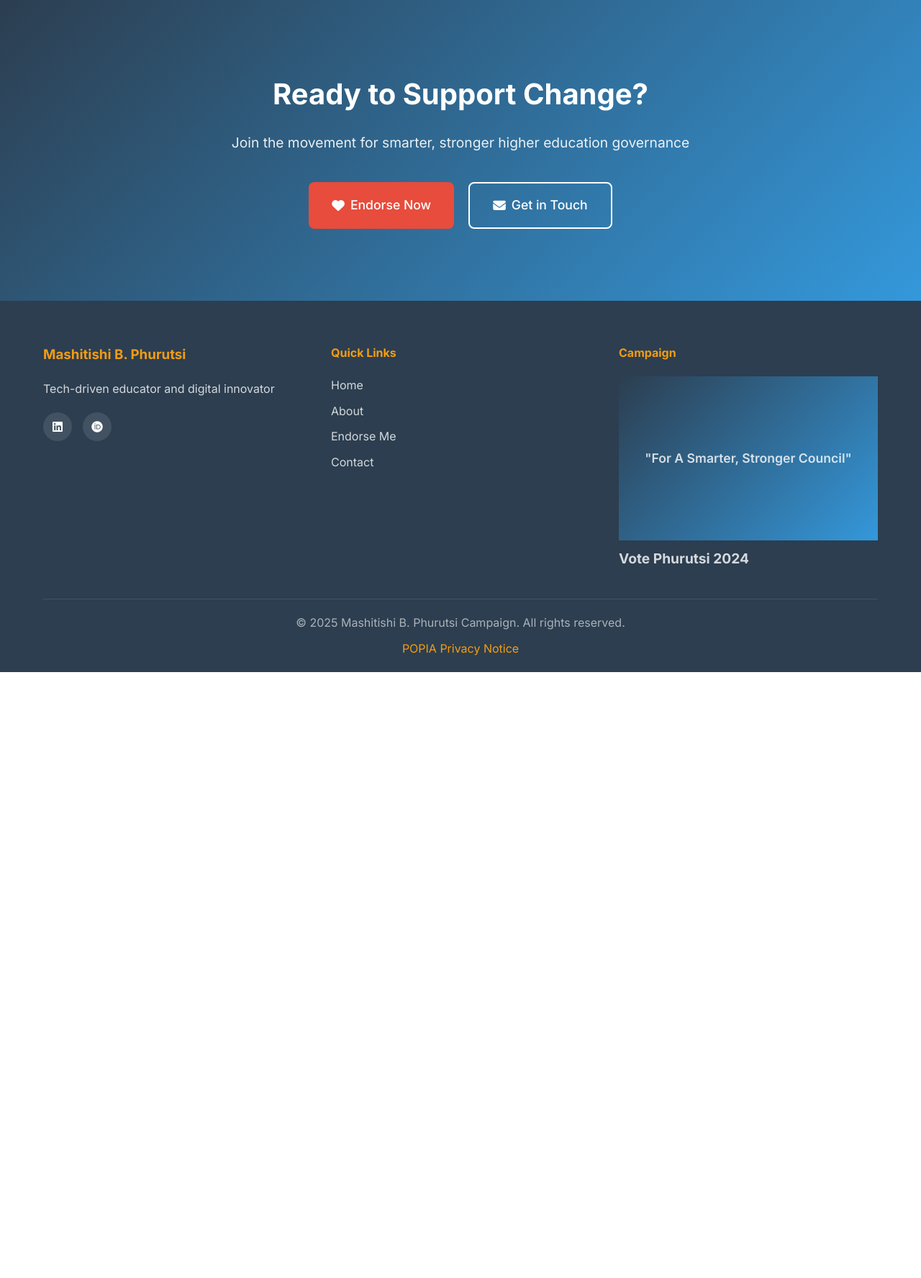
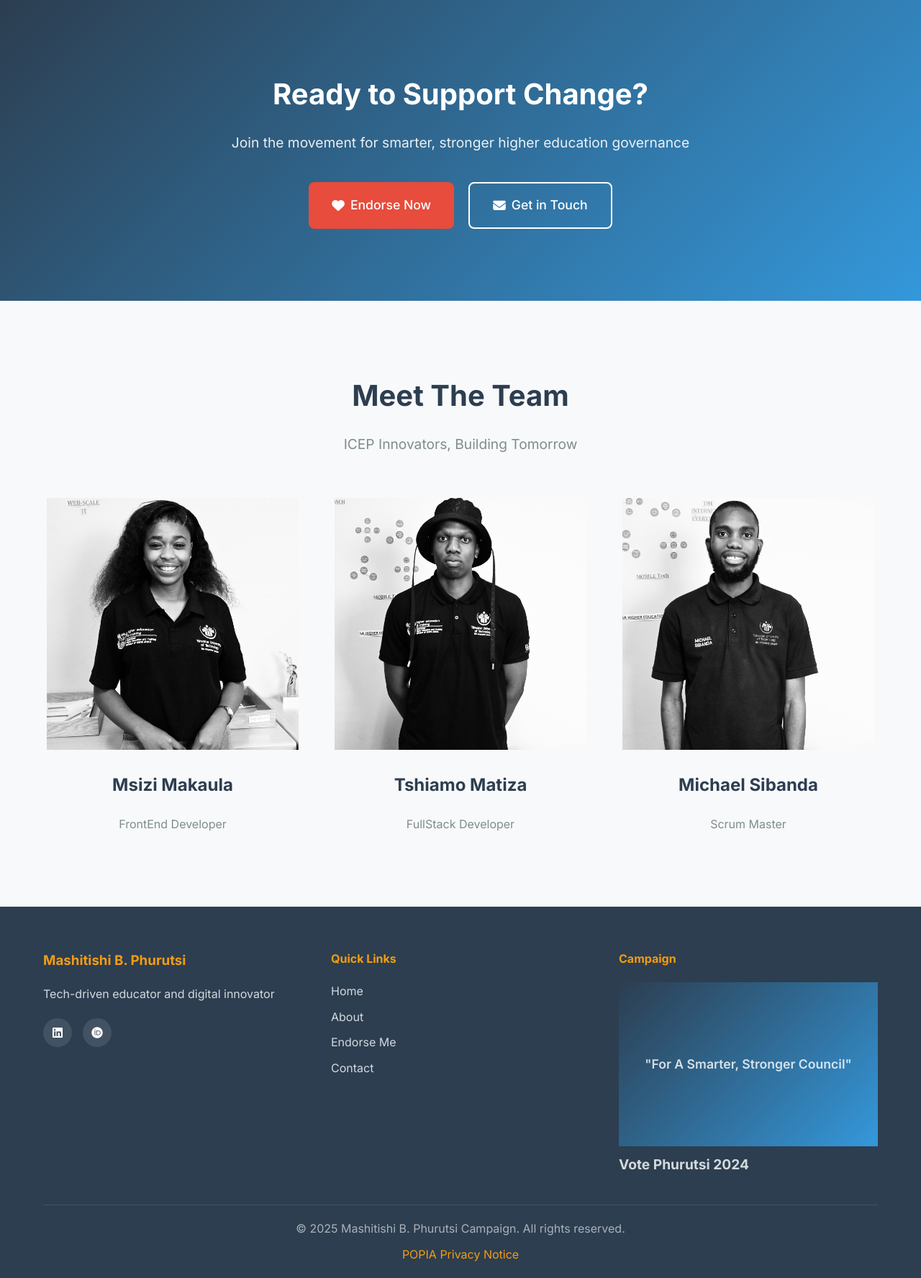
Before and after one commit to KISMETtakk/TeamMash2, a PHP site: page / in a window 1280 px wide. Shown: the part 3300-5076 px from the top of the page at 72% size. Before the commit the page ends 4234 px from the top, so only its background shows below. Run offline with PHP 8.4, Linux system fonts and the light colour scheme; data comes from the database, SQL or seed files in the repository.

Commit message:
created meet the team

```diff
--- a/assets/css/style.css
+++ b/assets/css/style.css
@@ -1064,6 +1064,56 @@ body {
   background: transparent;
 }
 
+/* Mission Section */
+/* Team Section */
+.team {
+    padding: 100px 0;
+    background-color: var(--bg-light);
+    text-align: center;
+}
+
+.team-content {
+    display: grid;
+    grid-template-columns: repeat(auto-fit, minmax(300px, 1fr));
+    gap: 40px;
+}
+
+
+/* .team-card:hover {
+    transform: translateY(-10px);
+    box-shadow: var(--shadow-hover);
+} */
+
+
+.team-image {
+    width: 350px;
+    height: 350px;
+    /* border-radius: 50%; */
+    overflow: hidden;
+    margin: 0 auto 30px;
+}
+
+.team-image img {
+    width: 100%;
+    height: 100%;
+    object-fit: cover;
+    display: block;
+    object-position: center 40%;
+}
+
+.team-card h3 {
+    font-size: 1.5rem;
+    margin-bottom: 20px;
+    color: var(--primary-color);
+}
+
+.team-card p {
+    color: var(--text-light);
+    line-height: 1.8;
+
+}
+
+
 @media (max-width: 600px) {
   .tshiamo-builds-title {
     font-size: 1.5rem;
--- a/endorse.php
+++ b/endorse.php
@@ -303,7 +303,7 @@ include 'includes/header.php';
 </section>
 
 <!-- Endorsements Display -->
-<?php if (!empty($endorsements)): ?>
+ <!-- <?php if (!empty($endorsements)): ?>
 <section class="endorsements-display">
     <div class="container">
         <div class="section-header">
@@ -350,7 +350,7 @@ include 'includes/header.php';
         </div>
     </div>
 </section>
-<?php endif; ?>
+<?php endif; ?>  -->
 
 <!-- Call to Action -->
 <section class="cta">
--- a/index.php
+++ b/index.php
@@ -256,4 +256,40 @@ include 'includes/header.php';
     </div>
 </section>
 
+<!-- Team Section -->
+<section id="team" class="team">
+    <div class="container">
+        <div class="section-header">
+            <h2 class="section-title">Meet The Team</h2>
+            <p class="section-subtitle">ICEP Innovators, Building Tomorrow</p>
+        </div>
+
+        <div class="team-content">
+            <div class="team-card animate-on-scroll">
+                <div class="team-image">
+                    <img src="images/Msizi.jpg" alt="Msizi Makaula">
+                </div>
+                <h3>Msizi Makaula</h3>
+                <p>FrontEnd Developer</p>
+            </div>
+
+            <div class="team-card animate-on-scroll">
+                <div class="team-image">
+                    <img src="images/Tshiamo.jpg" alt="Tshiamo Matiza">
+                </div>
+                <h3>Tshiamo Matiza</h3>
+                <p>FullStack Developer</p>
+            </div>
+
+            <div class="team-card animate-on-scroll">
+                <div class="team-image">
+                    <img src="images/Gucci.jpg" alt="Michael Sibanda">
+                </div>
+                <h3>Michael Sibanda</h3>
+                <p>Scrum Master</p>
+            </div>
+        </div>
+    </div>
+</section>
+
 <?php include 'includes/footer.php'; ?>
```
Also changed, not shown: images/Gucci.jpg (added), images/Mash.jpg (added), images/Msizi.jpg (added), images/Tshiamo.jpg (added).
